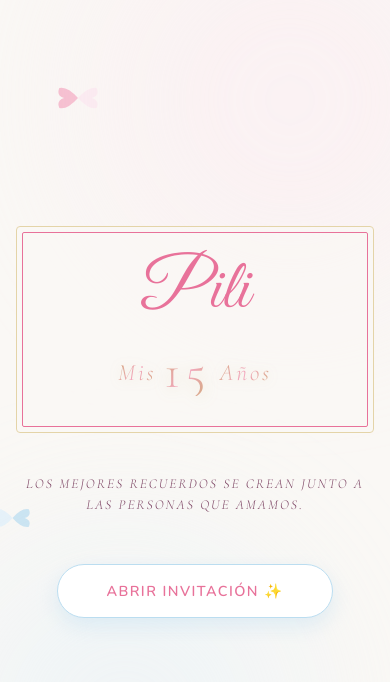
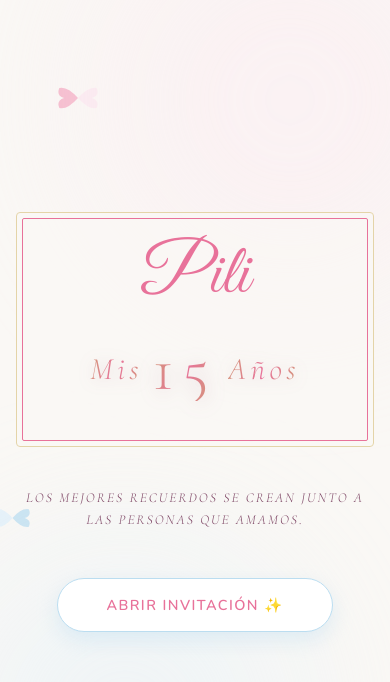
Before and after one commit to maindrake10/xv-pili, a plain HTML site: page index.html in a window 390 px wide. Drawn offline with nearby package versions, Linux system fonts and the light colour scheme.

Commit message:
Mejoras responsive mis 15 y contador

```diff
--- a/index.html
+++ b/index.html
@@ -175,7 +175,7 @@
         position: relative;
         width: min(92vw, 400px);
         padding: clamp(1.8rem, 6vw, 2.5rem) clamp(1.5rem, 6vw, 2.5rem)
-          clamp(2.2rem, 7vw, 3rem);
+          clamp(2.8rem, 9vw, 3.5rem);
         margin-bottom: 2.5rem;
         background: rgba(250, 248, 245, 0.6);
         border: 1px solid var(--gold-light);
@@ -204,57 +204,55 @@
         transition: all 1s var(--ease);
       }
 
-      /* ── MIS 15 AÑOS con efecto celeste/dorado ── */
+      /* -- MIS 15 ANOS con efecto celeste/dorado -- */
       .hero-xv {
         display: flex;
         align-items: center;
         justify-content: center;
-        gap: 0.5rem;
-        padding-top: 0.4rem;
-        color: var(--pink-light);
+        gap: 0.6rem;
+        padding-top: 0.6rem;
         transition: all 1s var(--ease);
       }
       .hero-xv span {
         font-family: var(--font-display);
         font-style: italic;
-        font-size: clamp(1.4rem, 6vw, 1.9rem);
-        letter-spacing: 0.12em;
-        transition: color 1s;
+        font-size: clamp(1.9rem, 8vw, 2.6rem);
+        letter-spacing: 0.14em;
+        font-weight: 300;
         background: linear-gradient(
-          120deg,
-          var(--sky-pastel),
+          110deg,
+          #a0567a,
           var(--gold),
-          var(--pink-light),
+          var(--pink),
           var(--gold),
-          var(--sky-pastel)
+          #a0567a
         );
         background-size: 300% auto;
         -webkit-background-clip: text;
         -webkit-text-fill-color: transparent;
         background-clip: text;
         animation: shineText 4s linear infinite;
-        text-shadow: none;
-        filter: drop-shadow(0 1px 6px rgba(200, 169, 106, 0.25));
+        filter: drop-shadow(0 2px 8px rgba(160, 86, 122, 0.3));
       }
       .hero-xv .num {
-        font-size: clamp(3rem, 12vw, 4.5rem);
+        font-size: clamp(4rem, 16vw, 6rem);
         font-style: normal;
         line-height: 1;
+        font-weight: 300;
         background: linear-gradient(
-          120deg,
-          var(--sky-pastel),
+          110deg,
+          #a0567a,
           var(--gold),
-          var(--pink-light),
+          var(--pink),
           var(--gold),
-          var(--sky-pastel)
+          #a0567a
         );
         background-size: 300% auto;
         -webkit-background-clip: text;
         -webkit-text-fill-color: transparent;
         background-clip: text;
         animation: shineText 4s linear infinite;
-        filter: drop-shadow(0 2px 8px rgba(200, 169, 106, 0.35));
-        transition: color 1s;
+        filter: drop-shadow(0 3px 10px rgba(160, 86, 122, 0.35));
       }
 
       @keyframes shineText {
@@ -323,12 +321,20 @@
       }
       #hero.hero-opened .hero-xv span,
       #hero.hero-opened .hero-xv .num {
-        background: linear-gradient(120deg, #fff, var(--sky-pale), #fff);
-        background-size: 200% auto;
+        background: linear-gradient(
+          110deg,
+          #fff,
+          var(--sky-pale),
+          #fff,
+          rgba(255, 255, 200, 0.9),
+          #fff
+        );
+        background-size: 300% auto;
         -webkit-background-clip: text;
         -webkit-text-fill-color: transparent;
         background-clip: text;
         animation: shineText 3s linear infinite;
+        filter: drop-shadow(0 2px 10px rgba(255, 255, 255, 0.5));
       }
 
       /* CONTENIDO OCULTO */
```
